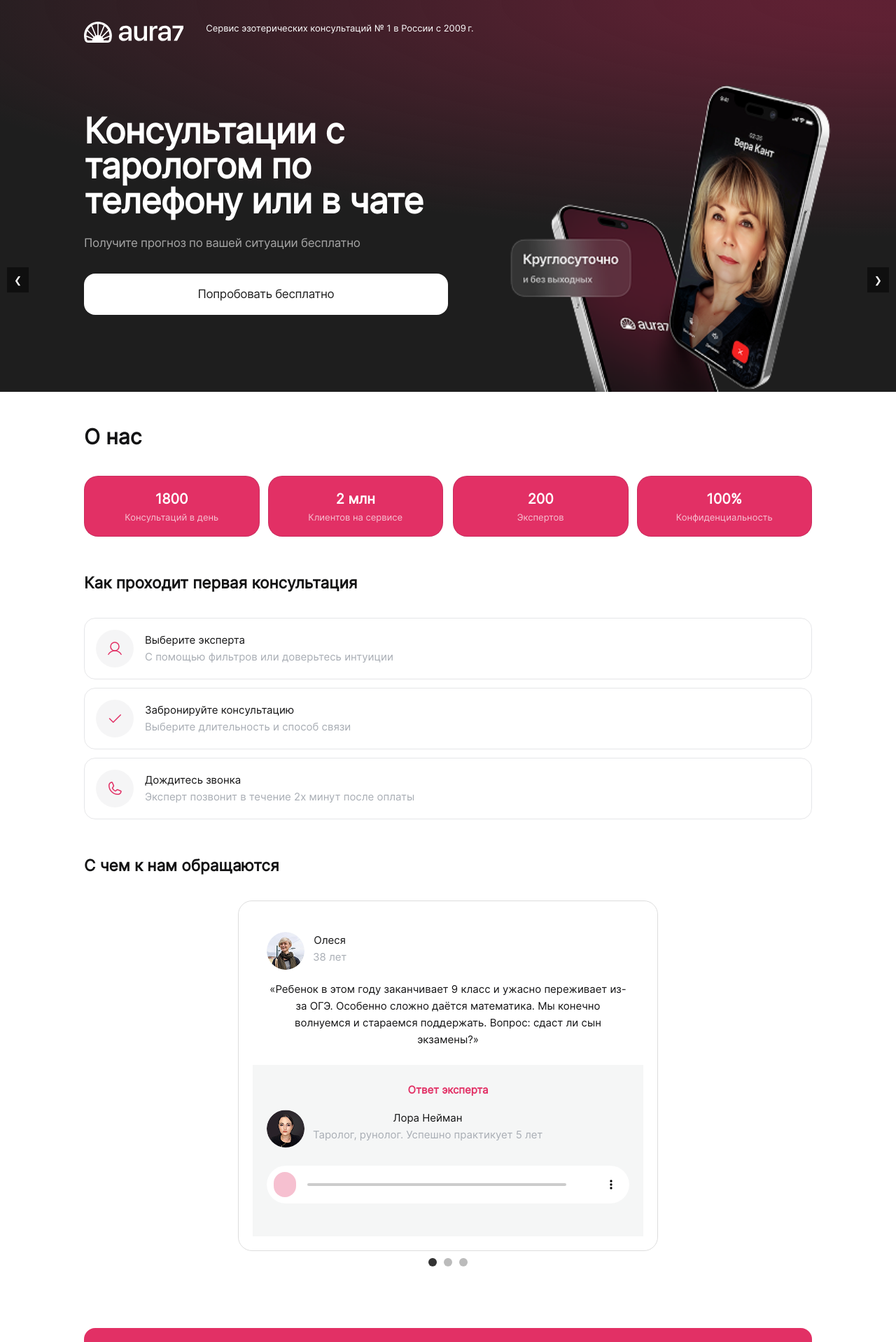
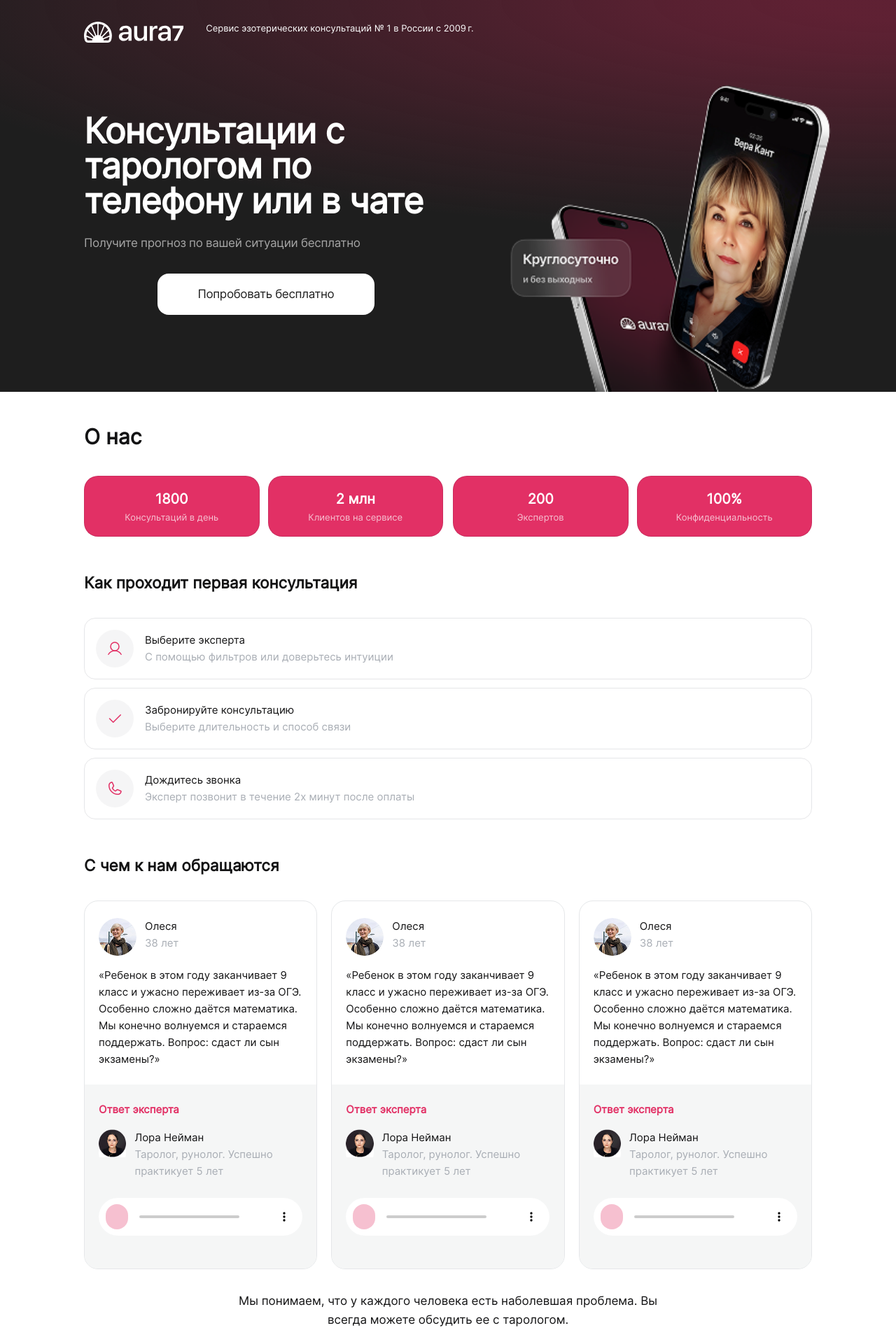
Before and after one commit to diana-nikolaeva/astro, a Vue app: page / in a window 1280 px wide. Shown: the top 1918 px of the page at 70% size. Built offline with nearby package versions, Linux system fonts and the light colour scheme; the HTML template or start-up script is replaced by a standard one.

Commit message:
reviews (decktop)

```diff
--- a/src/App.vue
+++ b/src/App.vue
@@ -7,6 +7,20 @@ import advantagesBlock from './components/advantages-block.vue';
 import ourStory from './components/our-story.vue';
 import saleBlock from './components/sale-block.vue';
 import footerBlock from './components/footer-block.vue';
+import { onMounted, onBeforeUnmount, ref } from 'vue'
+
+const isPhone = ref()
+
+if (typeof window !== 'undefined') {
+  const onResize = () => {
+    isPhone.value = window.innerWidth <= 800
+  }
+
+  onMounted(() => window.addEventListener('resize', onResize))
+  onBeforeUnmount(() => window.removeEventListener('resize', onResize))
+  onResize()
+}
+
 </script>
 
 <template>
@@ -57,6 +71,10 @@ import footerBlock from './components/footer-block.vue';
   cursor: pointer;
   display: block;
   text-decoration: none;
+  @media screen and (min-width:800px){
+    max-width: 19.375rem;
+    margin: 0 auto;
+  }
 }
 .btn.pink{
   background: #E23065;
--- a/src/components/first-consultation.vue
+++ b/src/components/first-consultation.vue
@@ -101,6 +101,13 @@ h2{
 }
 .content{
   margin: 2rem 0;
+  color: #131314;
+  font-size: 17px;
+  text-align: center;
+  @media screen and (min-width:800px) {
+    width: 60%;
+    margin: 2rem auto;
+  }
 }
 .pink{
   margin-bottom: 3rem;
--- a/src/components/reviews-block.vue
+++ b/src/components/reviews-block.vue
@@ -1,50 +1,4 @@
 <script setup lang="ts">
-document.addEventListener('DOMContentLoaded', function () {
-  const container = document.querySelector('.carousel-container') as HTMLDivElement;
-  const items = document.querySelectorAll('.carousel-item');
-  const dots = document.querySelectorAll('.carousel-dot');
-  const prevBtn = document.querySelector('.carousel-btn.prev');
-  const nextBtn = document.querySelector('.carousel-btn.next');
-
-  let currentIndex = 0;
-  const itemCount = items.length;
-
-  function updateCarousel() {
-    container!.style.transform = `translateX(-${currentIndex * 100}%)`;
-
-    // Обновляем активную точку
-    dots.forEach((dot, index) => {
-      dot.classList.toggle('active', index === currentIndex);
-    });
-  }
-
-  // Переход к следующему элементу
-  function nextSlide() {
-    currentIndex = (currentIndex + 1) % itemCount;
-    updateCarousel();
-  }
-
-  // Переход к предыдущему элементу
-  function prevSlide() {
-    currentIndex = (currentIndex - 1 + itemCount) % itemCount;
-    updateCarousel();
-  }
-
-  // Клик по точкам навигации
-  dots.forEach(dot => {
-    dot.addEventListener('click', function () {
-      currentIndex = parseInt(this.getAttribute('data-index'));
-      updateCarousel();
-    });
-  });
-
-  // Кнопки вперед/назад
-  nextBtn.addEventListener('click', nextSlide);
-  prevBtn.addEventListener('click', prevSlide);
-
-  // Автоматическое перелистывание (опционально)
-  // setInterval(nextSlide, 3000);
-});
 </script>
 <template>
   <div class="carousel">
@@ -147,15 +101,6 @@ document.addEventListener('DOMContentLoaded', function () {
       </div>
     </div>
   </div>
-
-  <button class="carousel-btn prev">❮</button>
-  <button class="carousel-btn next">❯</button>
-
-  <div class="carousel-nav">
-    <div class="carousel-dot active" data-index="0"></div>
-    <div class="carousel-dot" data-index="1"></div>
-    <div class="carousel-dot" data-index="2"></div>
-  </div>
 </template>
 <style scoped>
 .review-item {
@@ -242,65 +187,19 @@ audio::-webkit-media-controls-time-remaining-display,
 audio::-webkit-media-controls-mute-button {
   display: none;
 }
-
-/* carousel */
-
-.carousel {
-  position: relative;
-  width: 100%;
-  max-width: 600px;
-  margin: 0 auto;
+.carousel-container{
+  @media screen and (min-width:800px) {
+    display: flex;
+  }
+}
+.carousel-item{
   overflow: hidden;
+  @media screen and (min-width:800px){
+    margin-right: 20px;
+    &:last-child{
+      margin-right: 0;
+    }
+  }
 }
 
-.carousel-container {
-  display: flex;
-  transition: transform 0.5s ease;
-}
-
-.carousel-item {
-  min-width: 100%;
-  box-sizing: border-box;
-  padding: 20px;
-  text-align: center;
-  border: 1px solid #ddd;
-}
-
-.carousel-nav {
-  display: flex;
-  justify-content: center;
-  margin-top: 10px;
-}
-
-.carousel-dot {
-  width: 12px;
-  height: 12px;
-  margin: 0 5px;
-  border-radius: 50%;
-  background: #bbb;
-  cursor: pointer;
-}
-
-.carousel-dot.active {
-  background: #333;
-}
-
-.carousel-btn {
-  position: absolute;
-  top: 50%;
-  transform: translateY(-50%);
-  background: rgba(0, 0, 0, 0.5);
-  color: white;
-  border: none;
-  padding: 10px;
-  cursor: pointer;
-}
-
-.carousel-btn.prev {
-  left: 10px;
-}
-
-.carousel-btn.next {
-  right: 10px;
-}
 </style>
```
